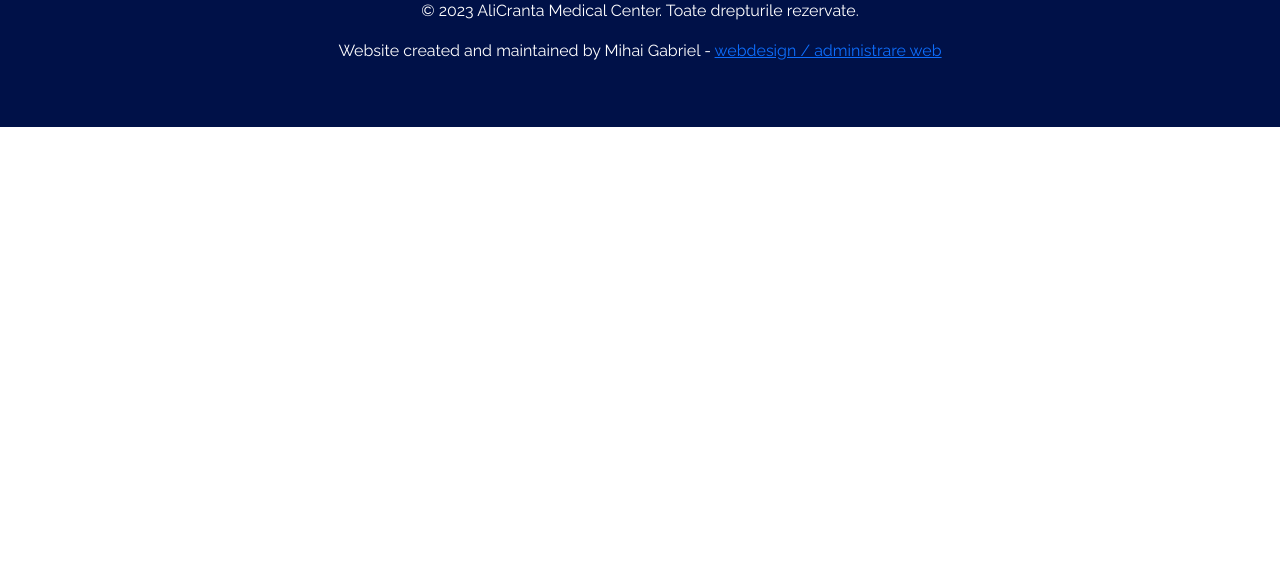
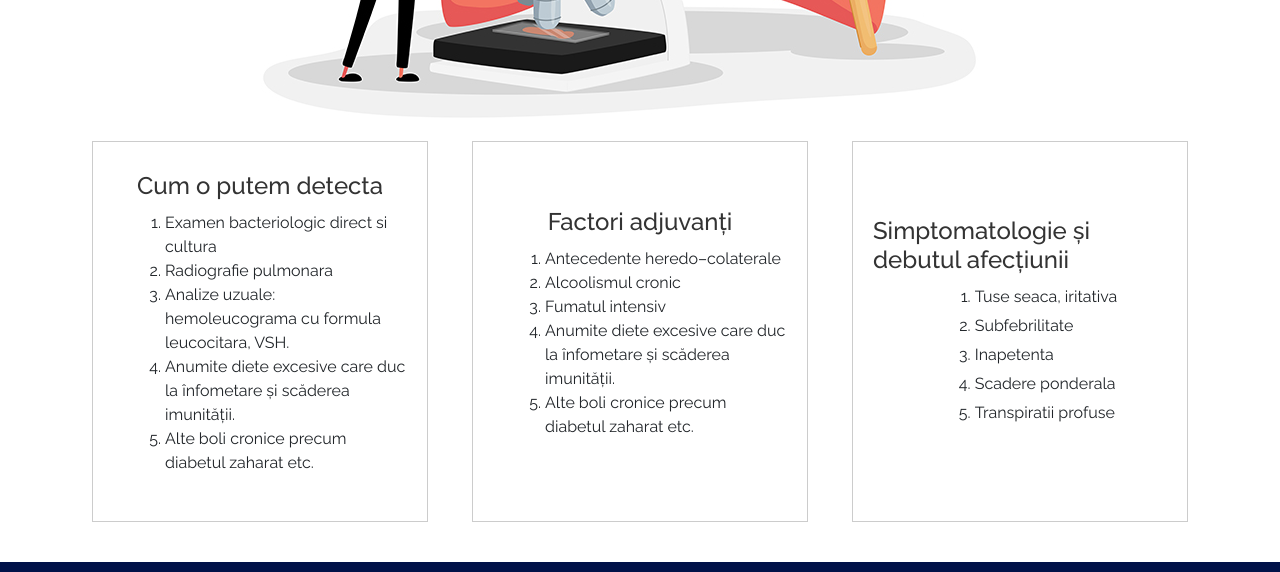
Before and after one commit to onedream0824/support-health-react, a React (Create React App) app: page /articles in a window 1280 px wide. Shown: the part 780-1352 px from the top of the page. Before the commit the page ends 907 px from the top, so only its background shows below. Built offline with nearby package versions, Linux system fonts and the light colour scheme.

Commit message:
articles section done

```diff
--- a/src/App.css
+++ b/src/App.css
@@ -261,6 +261,36 @@ body {
   font-weight: bold;
 }
 
+/* Articles */
+/* Custom styles for the new section */
+.custom-section {
+  padding: 20px;
+  border: 1px solid #ccc;
+  margin: 10px;
+  max-height: 580px;
+  height: 100%;
+  display: flex;
+  flex-direction: column;
+  align-items: center;
+  justify-content: center;
+}
+
+.custom-heading {
+  font-size: 24px;
+  color: #333;
+  margin-bottom: 10px;
+}
+
+.custom-list {
+  list-style-type: decimal;
+  margin-left: 20px;
+}
+
+.custom-paragraph {
+  font-size: 16px;
+  margin-bottom: 5px;
+}
+
 /* Media Queries */
 @media screen and (max-width: 991px) {
   #topbar {
--- a/src/App.js
+++ b/src/App.js
@@ -6,6 +6,7 @@ import Navbar from "./Components/Navbar";
 import Topbar from "./Components/Topbar";
 import Careers from "./Components/Careers";
 import Bookings from "./Components/Bookings";
+import Articles from "./Components/Articles";
 import { BrowserRouter as Router, Route, Routes } from "react-router-dom";
 import { Home } from "./pages/Home";
 function App() {
@@ -20,6 +21,7 @@ function App() {
           <Route exact path="/faq" element={<Faq />} />
           <Route exact path="/careers" element={<Careers />} />
           <Route exact path="/bookings" element={<Bookings />} />
+          <Route exact path="/articles" element={<Articles />} />
         </Routes>
 
         <Footer />
--- /dev/null
+++ b/src/Components/Articles.js
@@ -0,0 +1,74 @@
+import React from "react";
+import tbcLogo from "../assets/logos/tbc-logo.jpeg";
+
+const Articles = () => {
+  return (
+    <div className="articles-section">
+      <div className="article-img container d-flex align-items-center justify-content-center">
+        <img src={tbcLogo} alt="" className="img-fluid rounded text-center" />
+      </div>
+      <div className="container">
+        <div className="row">
+          <div className="col">
+            <div className="custom-section">
+              <h2 className="custom-heading">Cum o putem detecta</h2>
+              <ol className="custom-list">
+                <li>Examen bacteriologic direct si cultura</li>
+                <li>Radiografie pulmonara</li>
+                <li>
+                  Analize uzuale: hemoleucograma cu formula leucocitara, VSH.
+                </li>
+                <li>
+                  Anumite diete excesive care duc la înfometare și scăderea
+                  imunității.
+                </li>
+                <li>Alte boli cronice precum diabetul zaharat etc.</li>
+              </ol>
+            </div>
+          </div>
+          <div className="col">
+            <div className="custom-section">
+              <h2 className="custom-heading">Factori adjuvanți</h2>
+              <ol className="custom-list">
+                <li>Antecedente heredo–colaterale</li>
+                <li>Alcoolismul cronic</li>
+                <li>Fumatul intensiv</li>
+                <li>
+                  Anumite diete excesive care duc la înfometare și scăderea
+                  imunității.
+                </li>
+                <li>Alte boli cronice precum diabetul zaharat etc.</li>
+              </ol>
+            </div>
+          </div>
+          <div className="col">
+            <div className="custom-section">
+              <h2 className="custom-heading">
+                Simptomatologie și debutul afecțiunii
+              </h2>
+              <ol className="custom-list">
+                <li>
+                  <p className="custom-paragraph">Tuse seaca, iritativa</p>
+                </li>
+                <li>
+                  <p className="custom-paragraph">Subfebrilitate</p>
+                </li>
+                <li>
+                  <p className="custom-paragraph">Inapetenta</p>
+                </li>
+                <li>
+                  <p className="custom-paragraph">Scadere ponderala</p>
+                </li>
+                <li>
+                  <p className="custom-paragraph">Transpiratii profuse</p>
+                </li>
+              </ol>
+            </div>
+          </div>
+        </div>
+      </div>
+    </div>
+  );
+};
+
+export default Articles;
--- a/src/Components/Footer.js
+++ b/src/Components/Footer.js
@@ -13,7 +13,7 @@ const Footer = () => {
     <footer className="footer p-5">
       <div className="container">
         <div className="row justify-content-center">
-          <div className="col-xl-4 col-lg-6 col-md-6 col-sm-6 ">
+          <div className="col-xl-4 col-lg-6 col-md-6 col-sm-6 d-flex flex-column justify-content-center">
             <h4>Centrul Medical Ali Cranta</h4>
             <p>Strada Doctor Leonte Anastasievici nr 11 Sector 5, Bucuresti</p>
             <p className="footer-phone mb-0">
--- a/src/Components/Navbar.js
+++ b/src/Components/Navbar.js
@@ -60,9 +60,7 @@ const Navbar = () => {
               </a>
             </li>
             <li className="nav-item">
-              <a className="nav-link" href="#">
-                Articole
-              </a>
+              <Link to="/articles">Articole</Link>
             </li>
             <li className="nav-item">
               <a className="nav-link" href="#">
```
Also changed, not shown: src/assets/logos/tbc-logo.jpeg (added).
